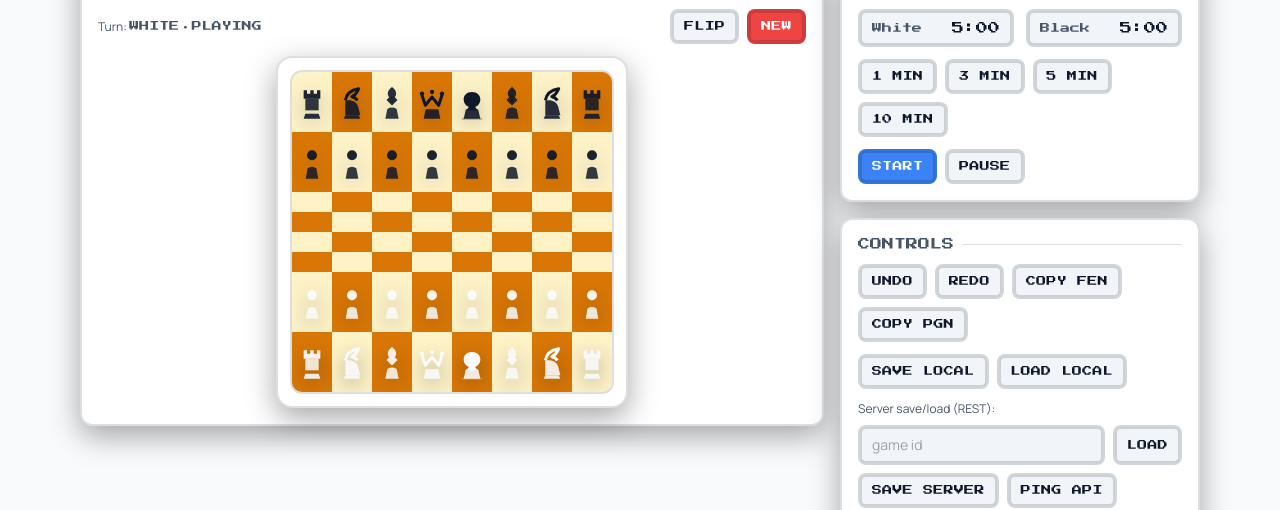
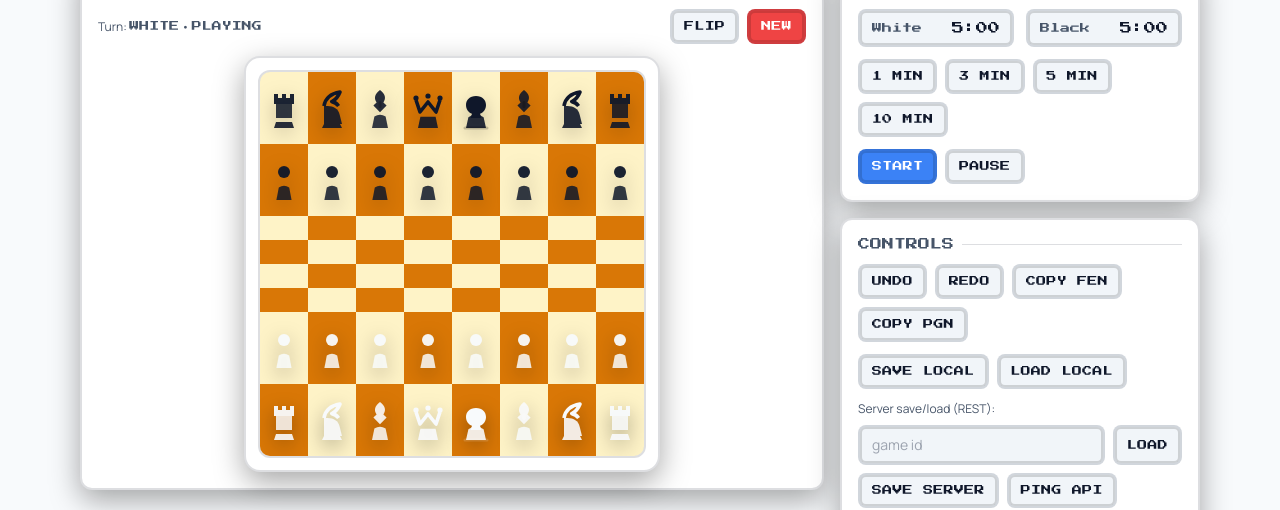
Before and after one commit to kavia-common/ultimate-chess-platform-208552-208562, a React (Create React App) app in the folder chess_frontend/: page / in a window 1280 px wide. Shown: the part 129-639 px from the top of the page. Built offline with nearby package versions, Linux system fonts and the light colour scheme; no server answers.

Commit message:
Checkpoint 6 - cgd227d418

```diff
--- a/chess_frontend/src/components/ChessBoard.tsx
+++ b/chess_frontend/src/components/ChessBoard.tsx
@@ -47,7 +47,18 @@ export default function ChessBoard({
   return (
     <div className="retro-border retro-glow rounded-2xl bg-[var(--surface)] p-3">
       <div
-        className="grid aspect-square w-full max-w-[560px] grid-cols-8 overflow-hidden rounded-xl retro-border"
+        className={[
+          // Responsive sizing:
+          // - `w-full` keeps it fluid on small screens
+          // - `max-w-[640px]` makes it larger on desktop than before (560px -> 640px)
+          // - `lg:max-w-[720px]` gives an additional bump on large screens
+          // - `min()`/`clamp()`-style behavior is approximated via breakpoints + max-w
+          // Layout safety:
+          // - In the page grid, the board column is `minmax(0, 1fr)` and the side panel is fixed (360px),
+          //   so increasing max width won't break the panel; instead the board will fill available space up to these caps.
+          "grid aspect-square w-full grid-cols-8 overflow-hidden rounded-xl retro-border",
+          "max-w-[640px] lg:max-w-[720px]"
+        ].join(" ")}
         role="grid"
         aria-label="Chess board"
       >
@@ -113,7 +124,8 @@ export default function ChessBoard({
                 {piece ? (
                   <span
                     className={[
-                      "animate-piece-pop inline-flex h-10 w-10 items-center justify-center",
+                      // Scale pieces a bit up on larger screens to better fill the (now larger) squares.
+                      "animate-piece-pop inline-flex h-11 w-11 items-center justify-center sm:h-12 sm:w-12",
                       pieceColor === "w"
                         ? "text-slate-50 drop-shadow-[0_6px_10px_rgba(0,0,0,0.35)]"
                         : "text-slate-900 drop-shadow-[0_6px_10px_rgba(0,0,0,0.25)]"
@@ -122,7 +134,7 @@ export default function ChessBoard({
                     <ChessPieceIcon
                       type={pieceType as Move["piece"]}
                       color={pieceColor}
-                      className="h-10 w-10"
+                      className="h-11 w-11 sm:h-12 sm:w-12"
                     />
                   </span>
                 ) : null}
```
Also changed, not shown: 1 other file (tests, documents, lock files or other folders).
